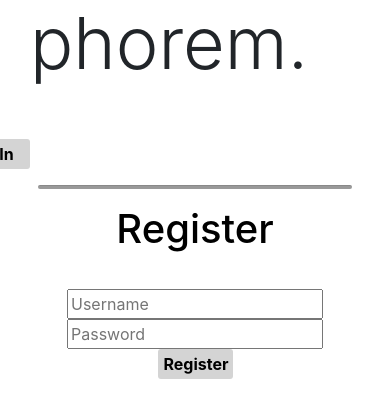
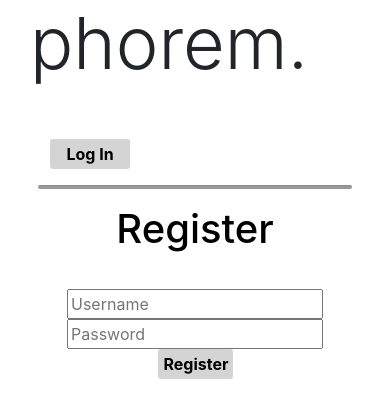
Before and after one commit to Leo-Black/phorems, a Python web app: template templates/signup.html in a window 390 px wide. Shown: the top 420 px of the page. Run offline with Jinja, Linux system fonts and the light colour scheme; the template is opened without the code that fills it, so the values that code supplies are empty; some libraries are stand-ins or nearby versions.

Commit message:
Fixed buttons when zoomed in

```diff
--- a/static/style.css
+++ b/static/style.css
@@ -161,12 +161,18 @@
   #input-title{
     height: 60px;
   }
+  #login-button{
+    margin-right: -100px;
+  }
 }
 
 @media (max-width: 400px) {
   #posts, #input-post {
     width: 250%;
     margin-left: -90px;
+  }
+  #signup-button, #login-button{
+    margin-right: -100px;
   }
 }
 
--- a/templates/index.html
+++ b/templates/index.html
@@ -17,7 +17,7 @@
 <!-- Adds padding of 30px on the left and right -->
 <body class='Site' style="padding: 0px 30px;">
     <div class='row'>
-        <div class='col-sm-11'>
+        <div class='col-11'>
             <!-- Sets the title in display text -->
             <h1 class='display-3'><a id='home' href='/'>phorem.</a></h1>
         </div>
--- a/templates/login.html
+++ b/templates/login.html
@@ -14,7 +14,7 @@
 </head>
 <body class='Site' style='padding: 0px 30px;'>
     <div class='row'>
-        <div class='col-sm-11'>
+        <div class='col-11'>
             <h1 class='display-3'>phorem.</h1>
         </div>
         <div class='col-1'>
```
Also changed, not shown: database.db.
